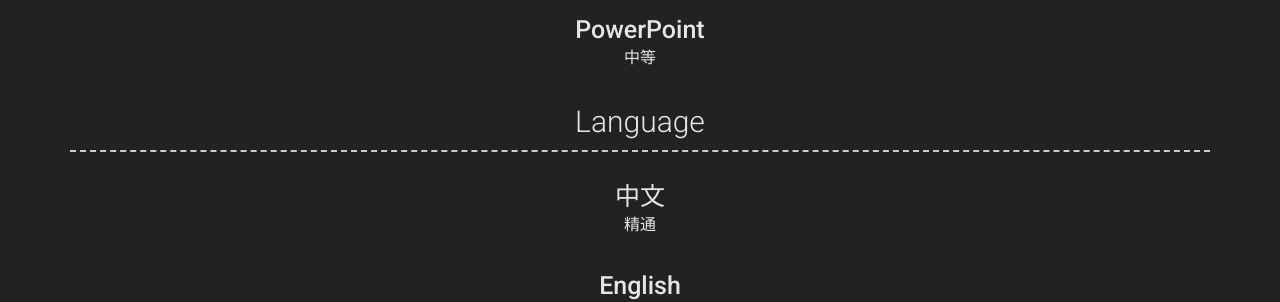
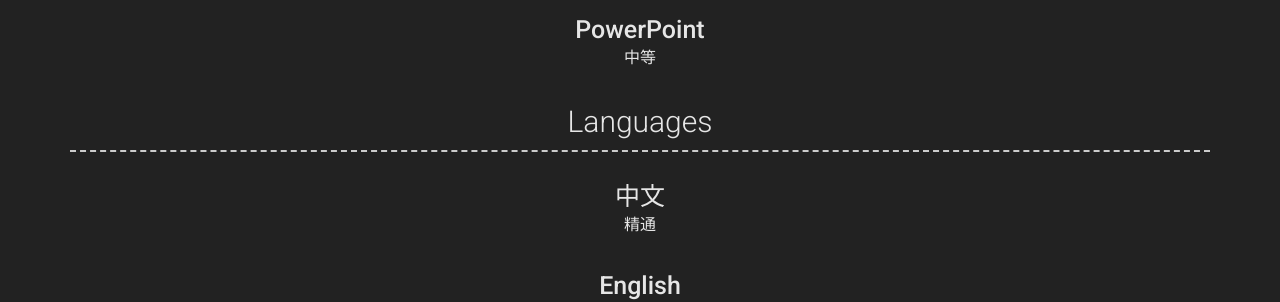
Before and after one commit to max90156/test-website, a Jekyll site: the page built from index.md, in a window 1280 px wide and 900 px high, scrolled down 2248 px. Shown: the part 156-458 px from the top of the window. Built offline with Jekyll 4.4.1, drawn with Linux system fonts in a browser that asks for light colours; nearby versions of some CDN libraries.

Commit message:
Update _config.yml

```diff
--- a/_config.yml
+++ b/_config.yml
@@ -109,7 +109,6 @@ content:
   - title: Skills
     layout: list
     content:
-
       - layout: top-middle
         title: Python
         sub_title: 中等
@@ -130,7 +129,7 @@ content:
         title: PowerPoint
         sub_title: 中等
 
-  - title: Language
+  - title: Languages
     layout: list
     content:
       - layout: top-middle
```
